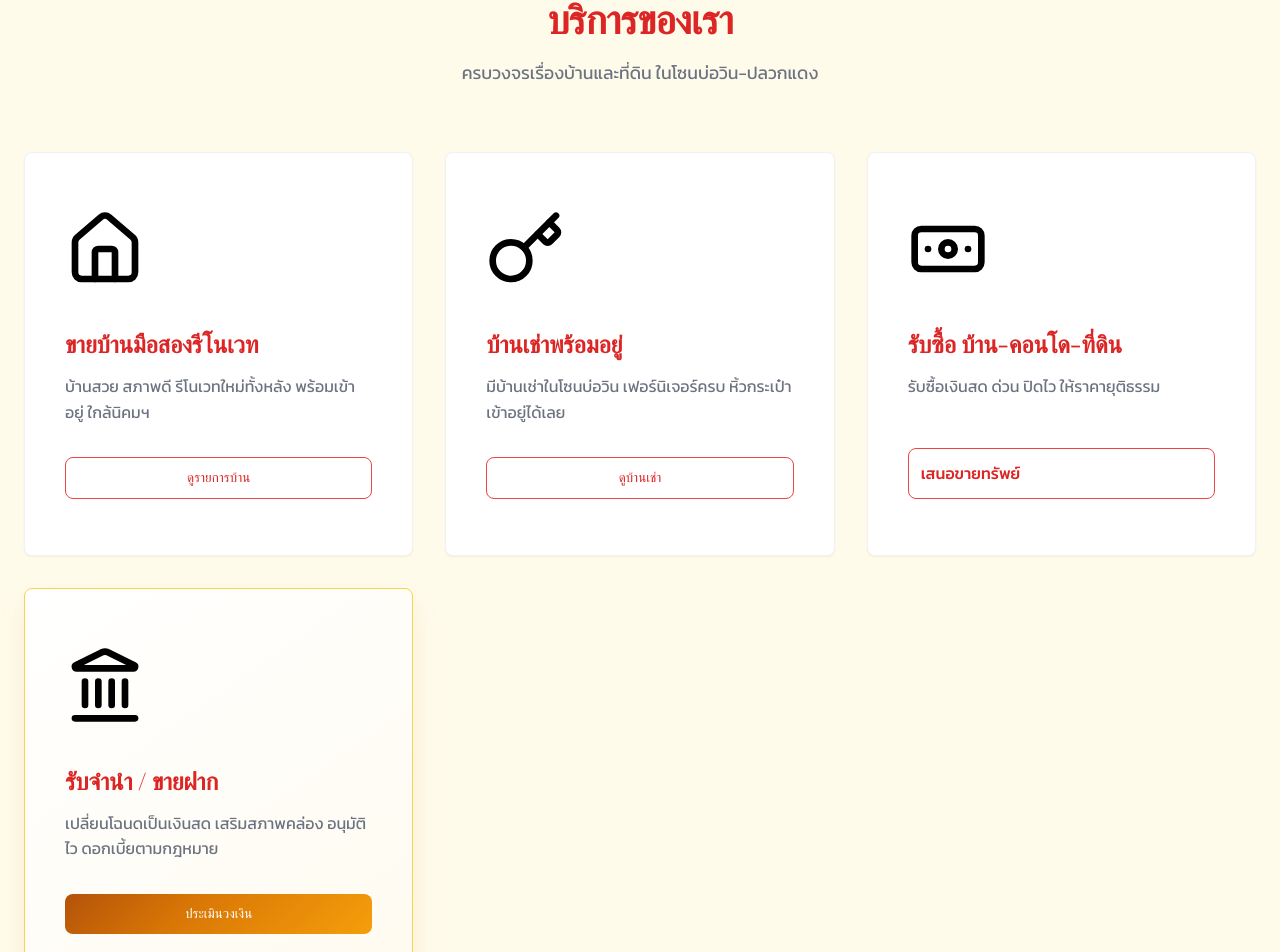
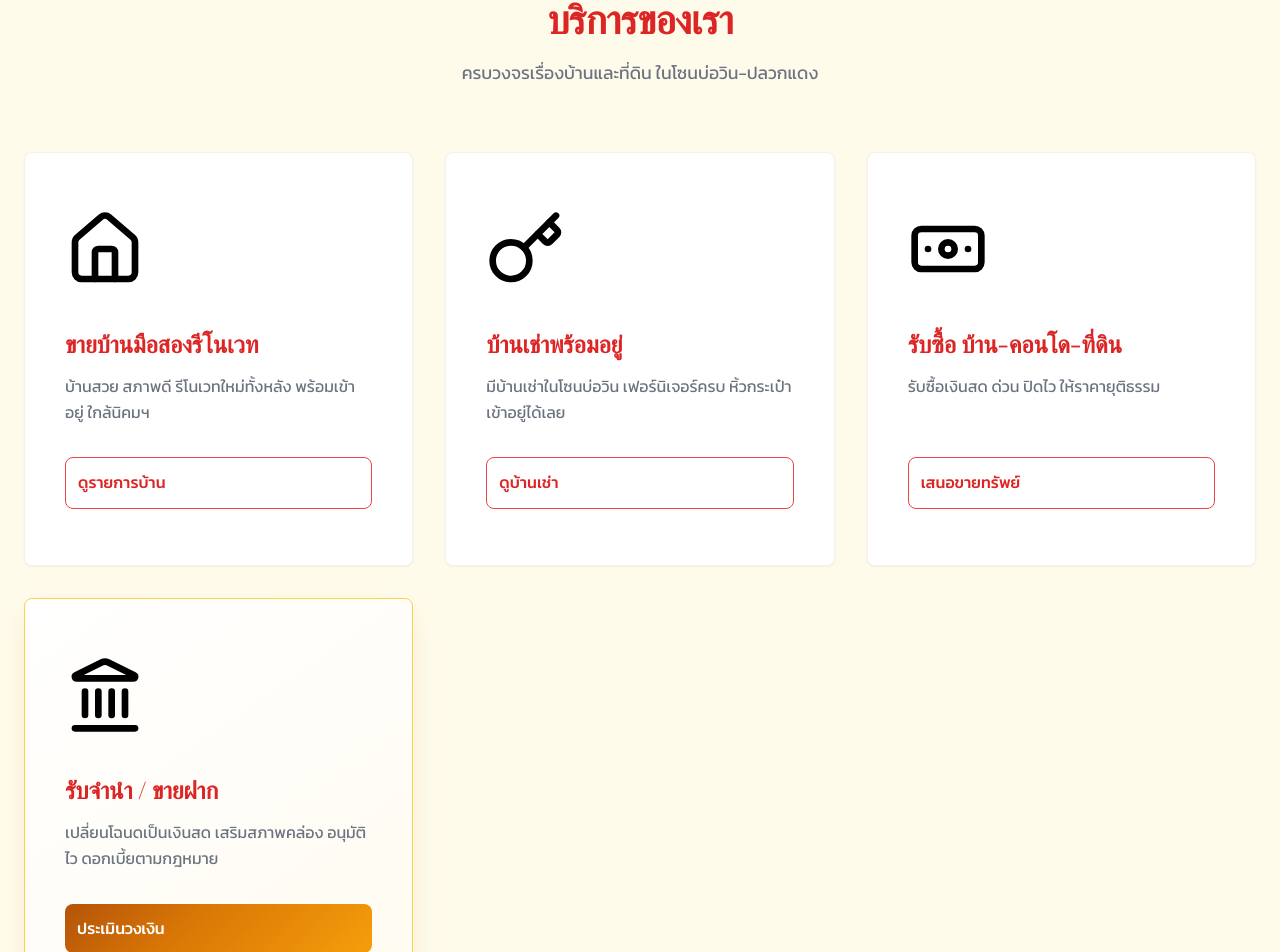
Before and after one commit to dream30915/BBowinhome, a Next.js app: page / in a window 1280 px wide. Shown: the part 1105-2057 px from the top of the page. Built offline with nearby package versions, Linux system fonts and the light colour scheme.

Commit message:
refactor: extract property data to data/properties.ts

```diff
--- a/components/FeaturedListings.tsx
+++ b/components/FeaturedListings.tsx
@@ -2,39 +2,10 @@ import Link from 'next/link';
 import { Home, MapPin, Bed, Bath, MoveRight } from 'lucide-react';
 import styles from './FeaturedListings.module.css';
 
+import { properties } from '../data/properties';
+
 export default function FeaturedListings() {
-    const listings = [
-        {
-            id: 1,
-            title: "บ้านเดี่ยว 2 ชั้น รีโนเวทใหม่",
-            location: "ต.บ่อวิน อ.ศรีราชา (ใกล้โรบินสัน)",
-            price: "2.89 ลบ.",
-            status: "ขาย",
-            specs: "3 นอน 2 น้ำ 2 จอด",
-            image: "https://images.unsplash.com/photo-1580587771525-78b9dba3b91d?auto=format&fit=crop&w=800&q=80",
-            tag: "Renovated"
-        },
-        {
-            id: 2,
-            title: "ทาวน์โฮมพร้อมอยู่ เฟอร์ฯ ครบ",
-            location: "นิคมอมตะซิตี้ ระยอง",
-            price: "6,500 / เดือน",
-            status: "เช่า",
-            specs: "2 นอน 1 น้ำ 1 จอด",
-            image: "https://images.unsplash.com/photo-1512917774080-9991f1c4c750?auto=format&fit=crop&w=800&q=80",
-            tag: "Ready to move"
-        },
-        {
-            id: 3,
-            title: "ที่ดินเปล่า ถมแล้ว 1 งาน",
-            location: "ต.ปลวกแดง (ซอยแม่สอด)",
-            price: "1.2 ลบ.",
-            status: "ขาย",
-            specs: "100 ตร.ว.",
-            image: "https://images.unsplash.com/photo-1500382017468-9049fed747ef?auto=format&fit=crop&w=800&q=80",
-            tag: "Hot Deal"
-        }
-    ];
+    const listings = properties;
 
     return (
         <section id="listings" className={styles.section}>
--- a/components/Services.tsx
+++ b/components/Services.tsx
@@ -14,7 +14,7 @@ export default function Services() {
 
                 <div className={styles.grid}>
                     {/* Card 1: Sell Renovated Homes */}
-                    <div className={styles.card}>
+                    <a href="https://lin.ee/T0tRLeC" target="_blank" className={styles.card} style={{ textDecoration: 'none', cursor: 'pointer' }}>
                         <div className={styles.imageContainer}>
                             <Home className={styles.icon} size={48} />
                         </div>
@@ -22,11 +22,11 @@ export default function Services() {
                         <p className={styles.cardDesc}>
                             บ้านสวย สภาพดี รีโนเวทใหม่ทั้งหลัง พร้อมเข้าอยู่ ใกล้นิคมฯ
                         </p>
-                        <button className={styles.cardBtn}>ดูรายการบ้าน</button>
-                    </div>
+                        <span className={styles.cardBtn}>ดูรายการบ้าน</span>
+                    </a>
 
                     {/* Card 2: Houses for Rent */}
-                    <div className={styles.card}>
+                    <a href="https://lin.ee/T0tRLeC" target="_blank" className={styles.card} style={{ textDecoration: 'none', cursor: 'pointer' }}>
                         <div className={styles.imageContainer}>
                             <Key className={styles.icon} size={48} />
                         </div>
@@ -34,8 +34,8 @@ export default function Services() {
                         <p className={styles.cardDesc}>
                             มีบ้านเช่าในโซนบ่อวิน เฟอร์นิเจอร์ครบ หิ้วกระเป๋าเข้าอยู่ได้เลย
                         </p>
-                        <button className={styles.cardBtn}>ดูบ้านเช่า</button>
-                    </div>
+                        <span className={styles.cardBtn}>ดูบ้านเช่า</span>
+                    </a>
 
                     {/* Card 3: Buy Property */}
                     <a href="https://lin.ee/T0tRLeC" target="_blank" className={styles.card} style={{ textDecoration: 'none', cursor: 'pointer' }}>
@@ -50,7 +50,7 @@ export default function Services() {
                     </a>
 
                     {/* Card 4: Pawn / Consignment */}
-                    <div className={`${styles.card} ${styles.highlightCard}`}>
+                    <a href="https://lin.ee/T0tRLeC" target="_blank" className={`${styles.card} ${styles.highlightCard}`} style={{ textDecoration: 'none', cursor: 'pointer' }}>
                         <div className={styles.imageContainer}>
                             <Landmark className={styles.icon} size={48} />
                         </div>
@@ -58,8 +58,8 @@ export default function Services() {
                         <p className={styles.cardDesc}>
                             เปลี่ยนโฉนดเป็นเงินสด เสริมสภาพคล่อง อนุมัติไว ดอกเบี้ยตามกฎหมาย
                         </p>
-                        <button className={`${styles.cardBtn} ${styles.goldBtn}`}>ประเมินวงเงิน</button>
-                    </div>
+                        <span className={`${styles.cardBtn} ${styles.goldBtn}`}>ประเมินวงเงิน</span>
+                    </a>
                 </div>
             </div>
         </section>
--- /dev/null
+++ b/data/properties.ts
@@ -0,0 +1,38 @@
+export const properties = [
+    {
+        id: 1,
+        title: "บ้านเดี่ยว 2 ชั้น รีโนเวทใหม่",
+        location: "ต.บ่อวิน อ.ศรีราชา (ใกล้โรบินสัน)",
+        price: "2.89 ลบ.",
+        status: "ขาย", // หรือ "เช่า"
+        specs: "3 นอน 2 น้ำ 2 จอด",
+        image: "https://images.unsplash.com/photo-1580587771525-78b9dba3b91d?auto=format&fit=crop&w=800&q=80",
+        tag: "Renovated"
+    },
+    {
+        id: 2,
+        title: "ทาวน์โฮมพร้อมอยู่ เฟอร์ฯ ครบ",
+        location: "นิคมอมตะซิตี้ ระยอง",
+        price: "6,500 / เดือน",
+        status: "เช่า",
+        specs: "2 นอน 1 น้ำ 1 จอด",
+        image: "https://images.unsplash.com/photo-1512917774080-9991f1c4c750?auto=format&fit=crop&w=800&q=80",
+        tag: "Ready to move"
+    },
+    {
+        id: 3,
+        title: "ที่ดินเปล่า ถมแล้ว 1 งาน",
+        location: "ต.ปลวกแดง (ซอยแม่สอด)",
+        price: "1.2 ลบ.",
+        status: "ขาย",
+        specs: "100 ตร.ว.",
+        image: "https://images.unsplash.com/photo-1500382017468-9049fed747ef?auto=format&fit=crop&w=800&q=80",
+        tag: "Hot Deal"
+    }
+];
+
+// วิธีเพิ่มทรัพย์ใหม่:
+// 1. ก๊อปปี้ช่วง {} ของรายการสุดท้าย
+// 2. ใส่เครื่องหมาย , (ลูกน้ำ) ต่อท้าย } ของตัวสุดท้าย
+// 3. วางที่ก๊อปปี้มาต่อท้าย
+// 4. แก้แก้ไขข้อมูลข้างใน
```
